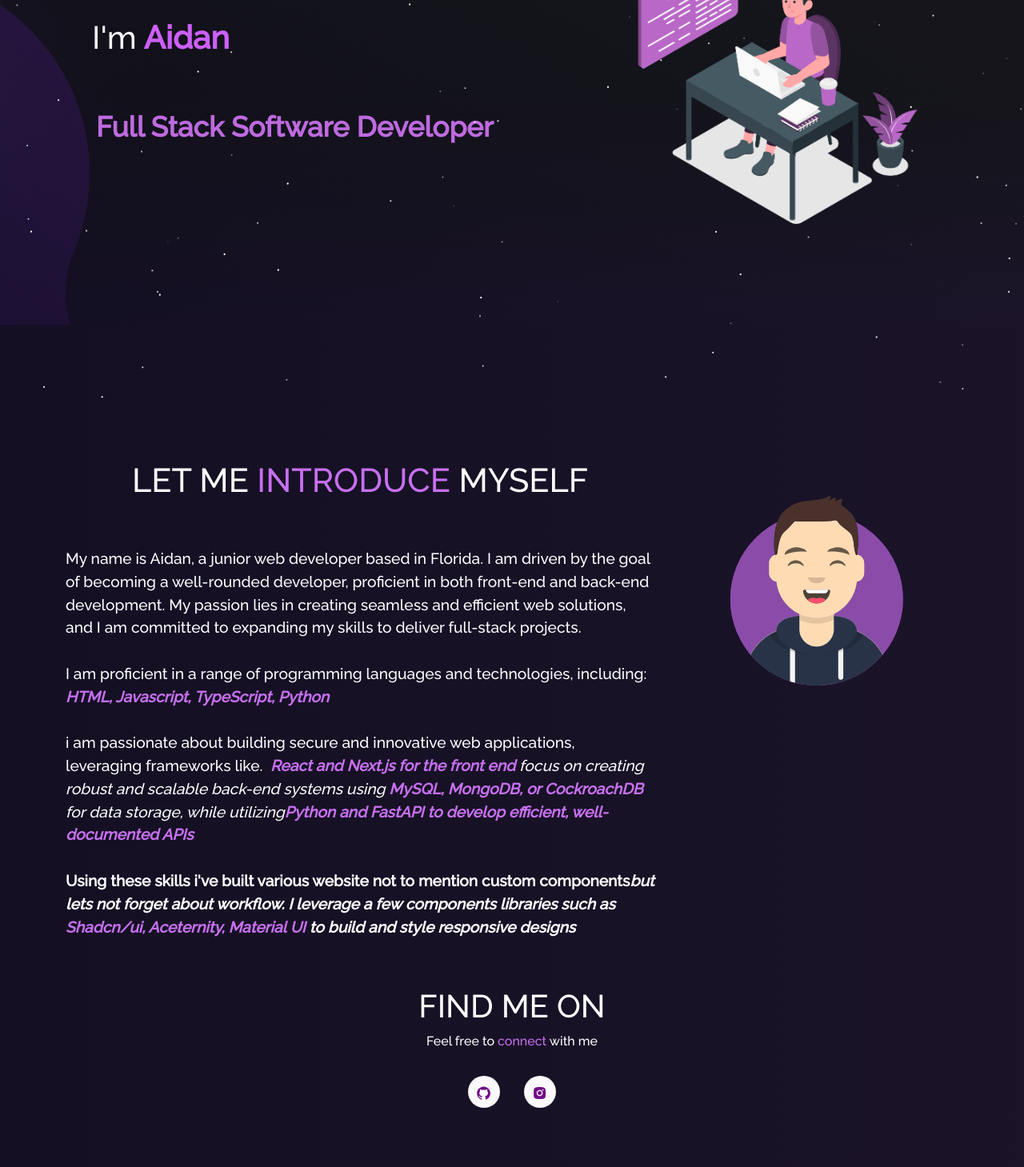
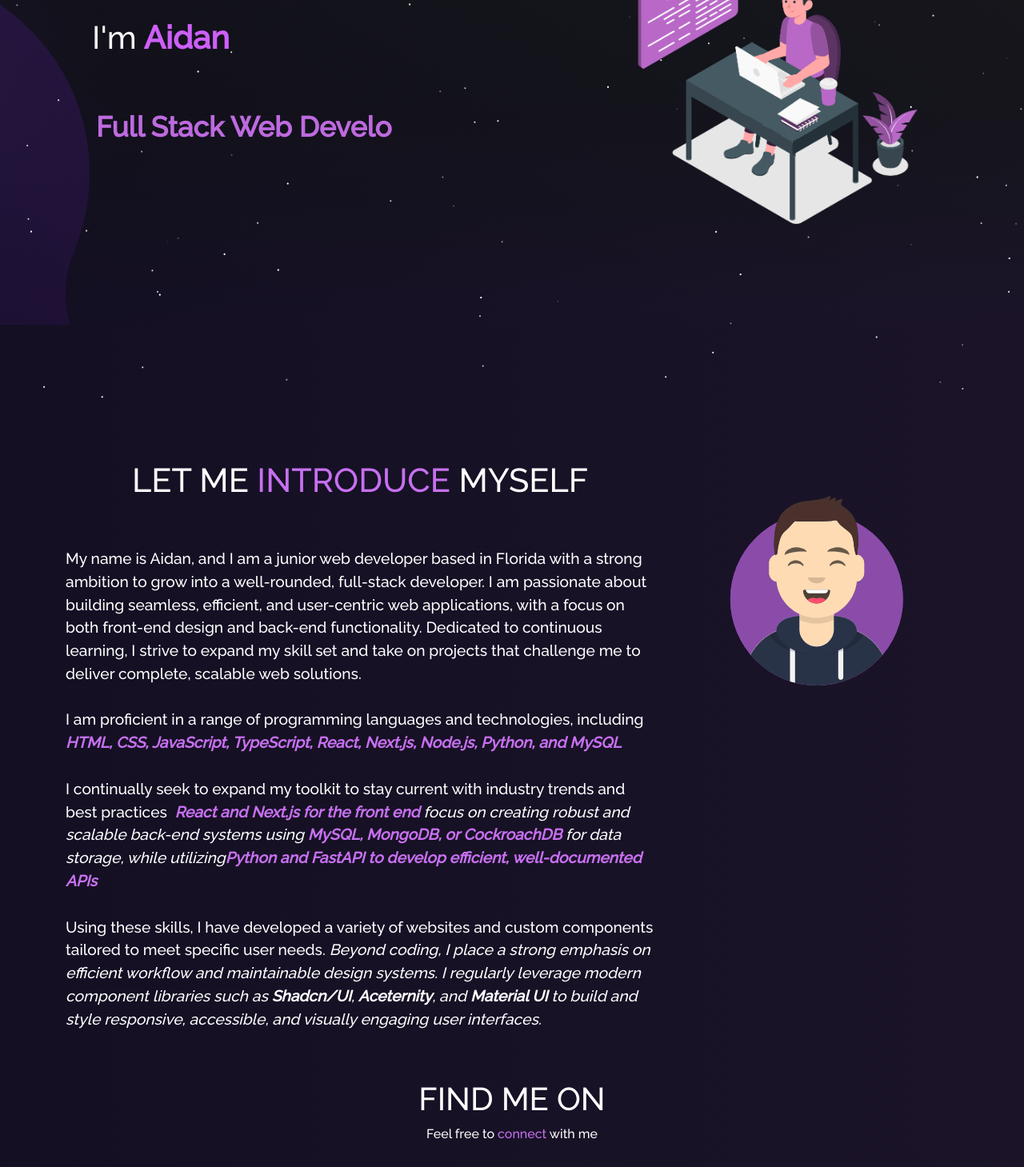
Before and after one commit to omni-aa/Uptodate-Portfolio, a React (Create React App) app: page / in a window 1280 px wide. Shown: the part 300-1759 px from the top of the page at 80% size. Built offline with nearby package versions, Linux system fonts and the light colour scheme.

Commit message:
Updating Portfolio

```diff
--- a/src/components/About/AboutCard.js
+++ b/src/components/About/AboutCard.js
@@ -9,11 +9,12 @@ function AboutCard() {
       <Card.Body>
         <blockquote className="blockquote mb-0">
           <p style={{ textAlign: "justify" }}>
-            I am an enthusiastic and driven individual who finds joy in exploring a variety of interests outside of my professional work.
-            I have a passion for fishing and the great outdoors, which inspires a love for travel and discovering new places.
-            I also appreciate the culinary world, whether it's trying new foods or cooking my own creations. In my downtime,
-            I enjoy gaming and engaging in activities that bring balance and peace to my life.
-            Apart from coding, here are some characteristics about me
+            I am a passionate and motivated individual who thrives on exploring diverse interests beyond my professional pursuits.
+            My love for the outdoors fuels a deep appreciation for fishing, travel,
+            and discovering new places. I also have a strong interest in the culinary arts,
+            whether experimenting with recipes in the kitchen or exploring new cuisines.
+            In my leisure time, I enjoy gaming and engaging in activities that promote
+            balance and well-being. These personal interests not only enrich my life but also inspire creativity and focus in my work.
           </p>
           <ul>
             <li className="about-activity">
--- a/src/components/Home/Home2.js
+++ b/src/components/Home/Home2.js
@@ -18,19 +18,18 @@ function Home2() {
               LET ME <span className="purple"> INTRODUCE </span> MYSELF
             </h1>
             <p className="home-about-body">
-              My name is Aidan, a junior web developer based in Florida.
-              I am driven by the goal of becoming a well-rounded developer,
-              proficient in both front-end and back-end development.
-              My passion lies in creating seamless and efficient web solutions,
-              and I am committed to expanding my skills to deliver full-stack projects.
+              My name is Aidan, and I am a junior web developer based in Florida with a strong ambition to grow into a well-rounded,
+              full-stack developer. I am passionate about building seamless, efficient, and user-centric web applications,
+              with a focus on both front-end design and back-end functionality. Dedicated to continuous learning,
+              I strive to expand my skill set and take on projects that challenge me to deliver complete, scalable web solutions.
               <br />
-              <br />I am proficient in a range of programming languages and technologies, including:
+              <br />I am proficient in a range of programming languages and technologies, including
               <i>
-                <b className="purple"> HTML, Javascript, TypeScript, Python</b>
+                <b className="purple"> HTML, CSS, JavaScript, TypeScript, React, Next.js, Node.js, Python, and MySQL</b>
               </i>
               <br />
               <br />
-               i am passionate about building secure and innovative web applications, leveraging frameworks like. &nbsp;
+              I continually seek to expand my toolkit to stay current with industry trends and best practices &nbsp;
               <i>
                 <b className="purple">React and Next.js for the front end</b>  focus on creating robust and scalable back-end systems using
                 <b className="purple"> MySQL, MongoDB, or CockroachDB</b> for data storage, while utilizing
@@ -39,14 +38,18 @@ function Home2() {
               </i>
               <br />
               <br />
-             <b className="">Using these skills i've built various website not to mention custom components</b>
-              <i>
-                <b className="">but lets not forget about workflow. </b>
-                <b>I leverage a few components libraries such as </b>
-                <b className="purple">Shadcn/ui, Aceternity, Material UI</b>{" "}
-                <b>to build and style responsive designs </b>
-              </i>
-              <i></i>
+
+              <p className="">
+                Using these skills, I have developed a variety of websites and custom components tailored to meet specific user needs.{" "}
+                <i>
+                  Beyond coding, I place a strong emphasis on efficient workflow and maintainable design systems.{" "}
+                  I regularly leverage modern component libraries such as{" "}
+                  <b className="text-purple-500">Shadcn/UI</b>,{" "}
+                  <b className="text-purple-500">Aceternity</b>, and{" "}
+                  <b className="text-purple-500">Material UI</b>{" "}
+                  to build and style responsive, accessible, and visually engaging user interfaces.
+                </i>
+              </p>
             </p>
           </Col>
           <Col md={4} className="myAvtar">
--- a/src/components/Home/Type.js
+++ b/src/components/Home/Type.js
@@ -6,14 +6,15 @@ function Type() {
     <Typewriter
       options={{
         strings: [
-          "Full Stack Software Developer",
+          "Full Stack Web Developer",
+          "TypeScript",
+          "JavaScript",
           "Python",
-          "Javascript",
-          "C++",
+          "Node.js",
         ],
         autoStart: true,
         loop: true,
-        deleteSpeed: 60,
+        deleteSpeed: 65,
       }}
     />
   );
```
